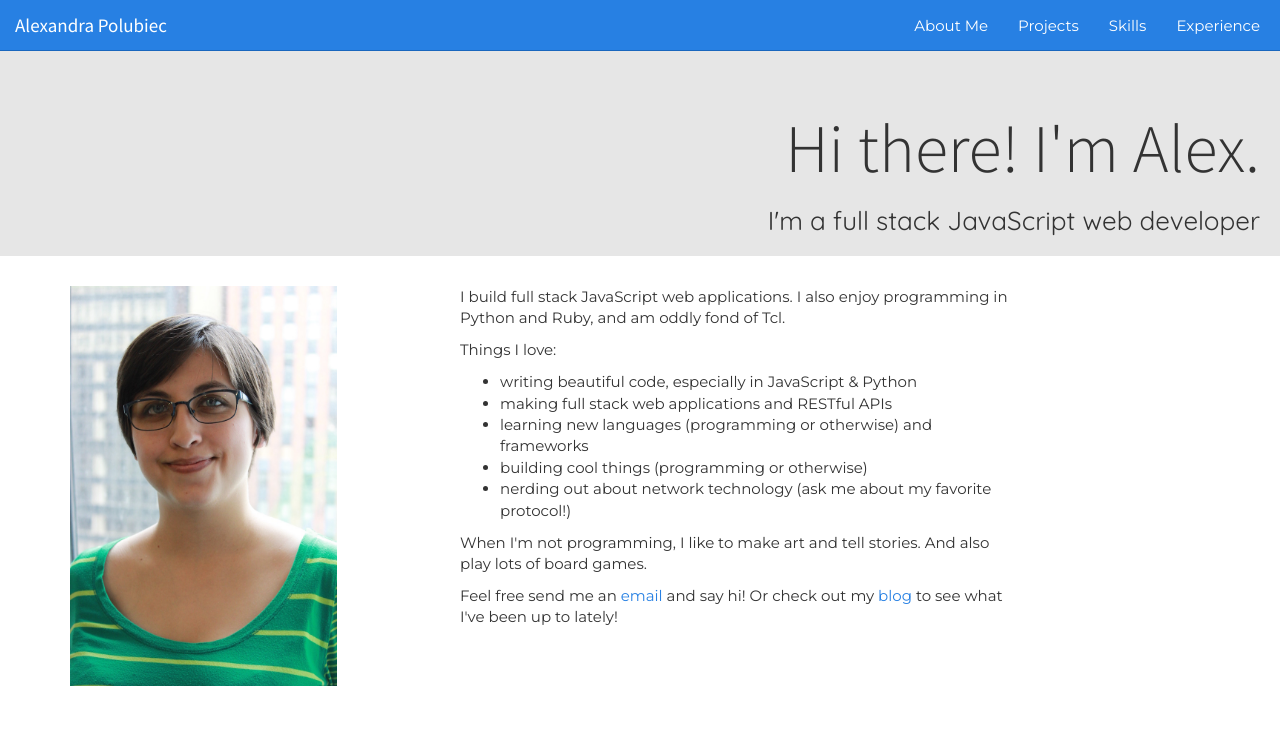
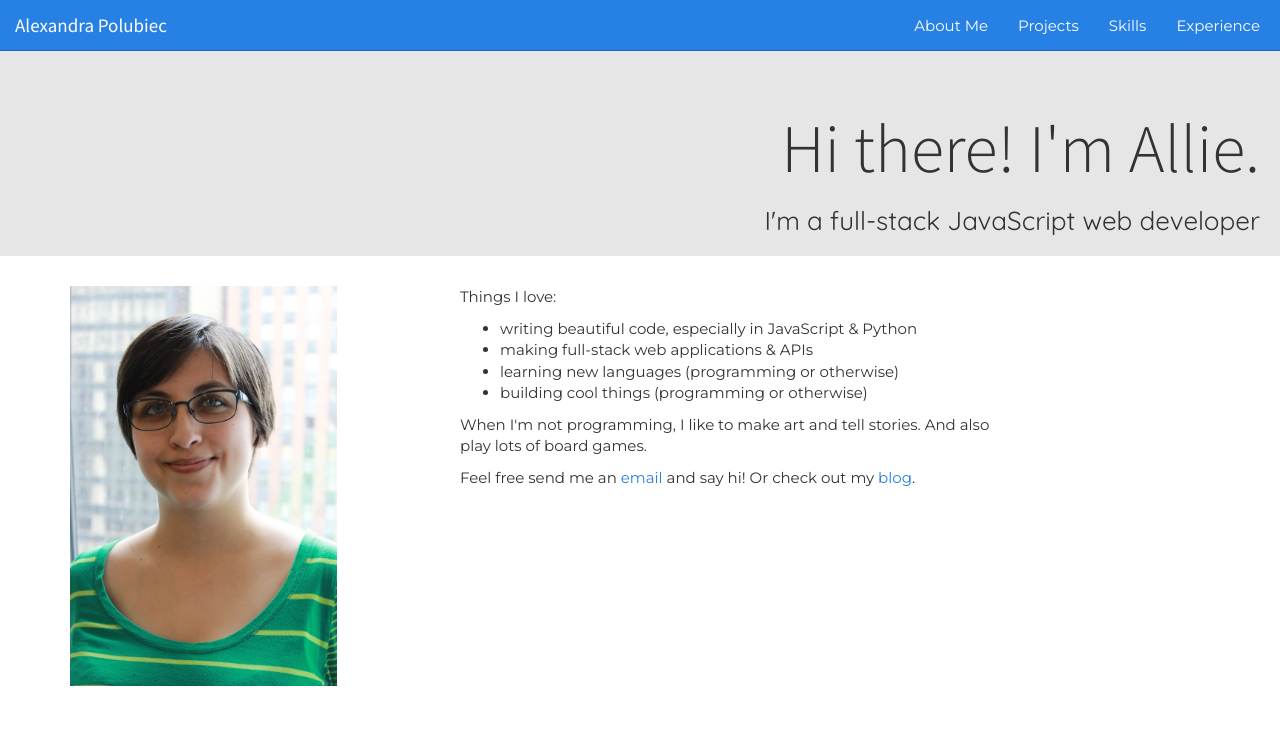
Before and after one commit to paloobi/portfolio-website-v1, a website: page server/index.html in a window 1280 px wide. Shown: the top 748 px of the page. Drawn offline with nearby package versions, Linux system fonts and the light colour scheme; files that its build step writes are made by us from their sources; files whose address does not match are found by name; a web font is replaced by a local one.

Commit message:
Update about.html

```diff
--- a/browser/js/about/about.html
+++ b/browser/js/about/about.html
@@ -1,8 +1,8 @@
 <div class="main about">
 
   <div class="jumbotron">
-    <h1 class="text-right">Hi there! I'm Alex.</h1>
-    <h3 class="text-right">I'm a full stack JavaScript web developer</h3>
+    <h1 class="text-right">Hi there! I'm Allie.</h1>
+    <h3 class="text-right">I'm a full-stack JavaScript web developer</h3>
   </div>
 
   <div class="container">
@@ -12,17 +12,15 @@
       <img class="pull-left photo" src="img/photo.jpeg" alt="photo of me">
     </div>
     <div class="col-md-6">
-      <p>I build full stack JavaScript web applications. I also enjoy programming in Python and Ruby, and am oddly fond of Tcl.</p>
       <p>Things I love: </p>
       <ul>
         <li>writing beautiful code, especially in JavaScript & Python</li>
-        <li>making full stack web applications and RESTful APIs</li>
-        <li>learning new languages (programming or otherwise) and frameworks</li>
+        <li>making full-stack web applications & APIs</li>
+        <li>learning new languages (programming or otherwise)</li>
         <li>building cool things (programming or otherwise)</li>
-        <li>nerding out about network technology (ask me about my favorite protocol!)</li>
       </ul>
       <p>When I'm not programming, I like to make art and tell stories. And also play lots of board games.</p>
-      <p>Feel free send me an <a href="mailto:alex@polubiec.com">email</a> and say hi! Or check out my <a href="http://paloobi.tumblr.com">blog</a> to see what I've been up to lately!</p>
+      <p>Feel free send me an <a href="mailto:alexandra.polubiec@polubiec.com">email</a> and say hi! Or check out my <a href="http://paloobi.tumblr.com">blog</a>.</p>
     </div>
     <div class="col-md-2"></div>
   </div>
```
